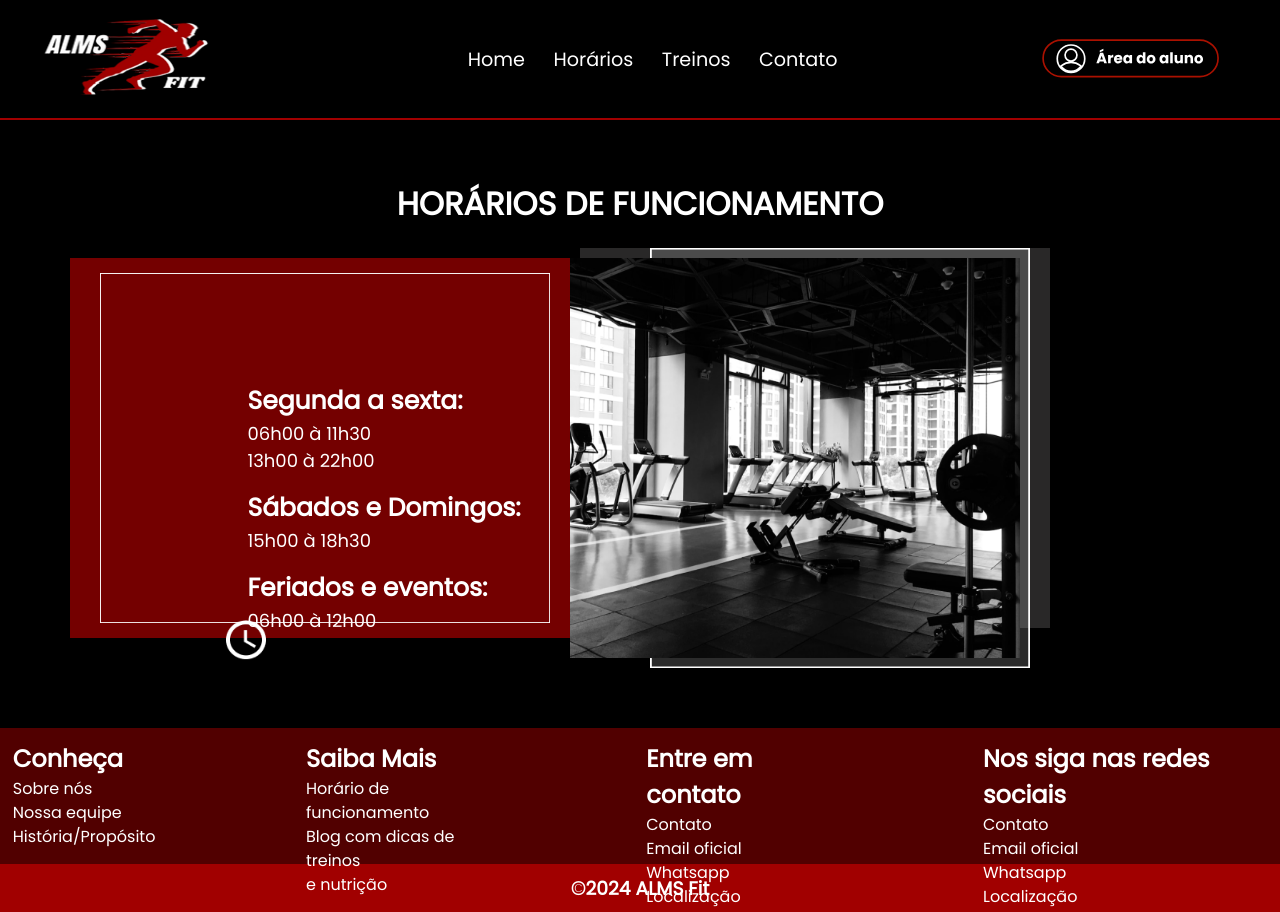
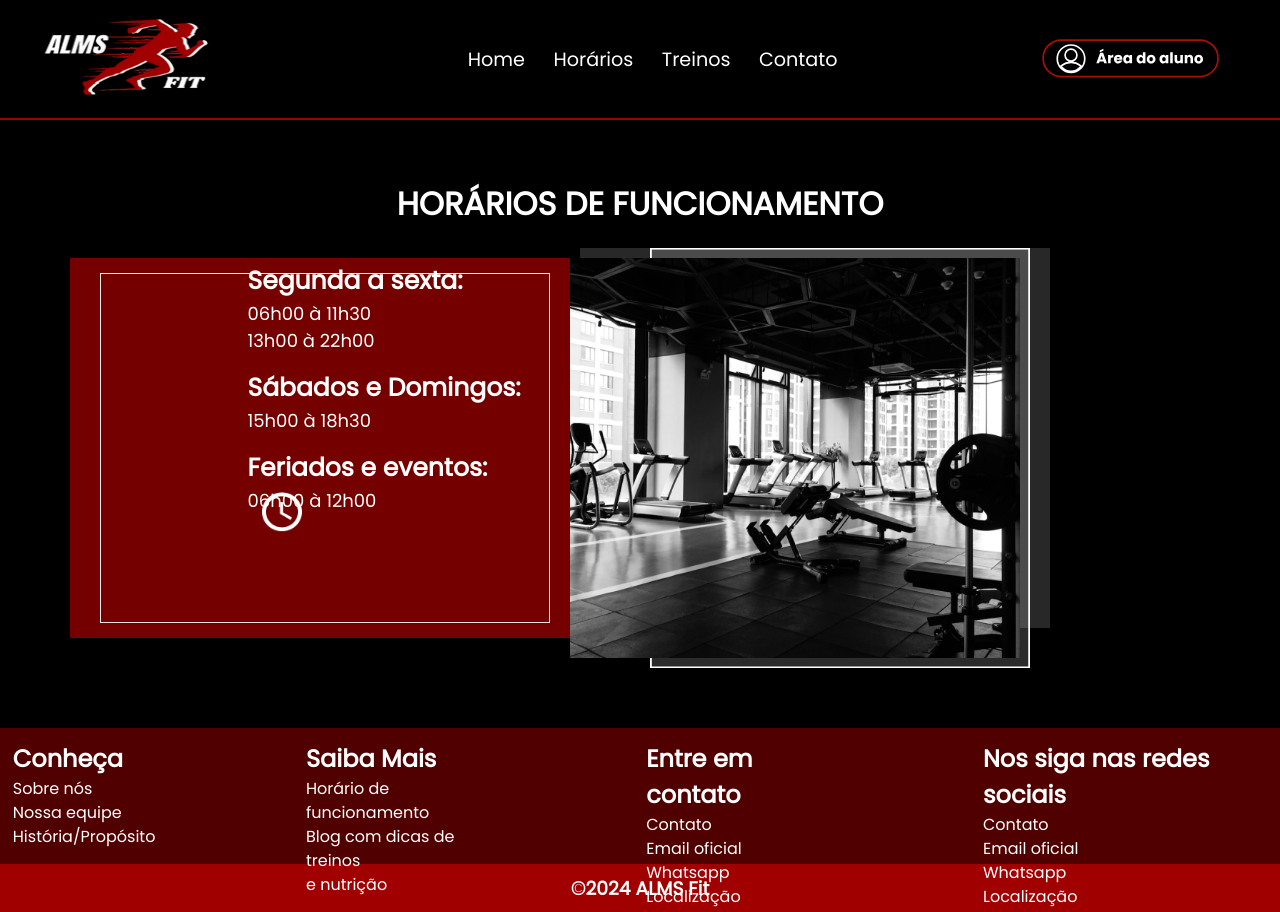
Before and after one commit to Anacaroline16/Fabrica-de-Software, a Next.js app in the folder almsfit/: page /TELAS/horarios in a window 1280 px wide. Built offline with nearby package versions, Linux system fonts and the light colour scheme.

Commit message:
salvartalahorarios

```diff
--- a/almsfit/src/app/TELAS/horarios/horarios.module.css
+++ b/almsfit/src/app/TELAS/horarios/horarios.module.css
@@ -31,7 +31,7 @@
     margin-top: 20px;
     font-size: 18px;
     position: absolute;
-    top: 60%; /* Posiciona no centro verticalmente */
+    top: 45%; /*Posiciona no centro verticalmente */
     left: 30%; /* Posiciona no centro horizontalmente */
     transform: translate(-50%, -50%); /* Ajusta para centralizar */
     color: white; /* Cor do texto */
@@ -42,10 +42,10 @@
     margin-top: 20px;
     font-size: 18px;
     position: absolute;
-    top: 75%; /* Posiciona no centro verticalmente */
-    left: 20%; /* Posiciona no centro horizontalmente */
+    top: 59%; /* Posiciona no centro verticalmente */
+    left: 22%; /* Posiciona no centro horizontalmente */
     text-align: left;
-    transform: translateX(-30px);  /* Ajuste o valor conforme necessário */
+    transform: translateX(-20px);  /* Ajuste o valor conforme necessário */
   }
 
   .TituloMaior {
```
